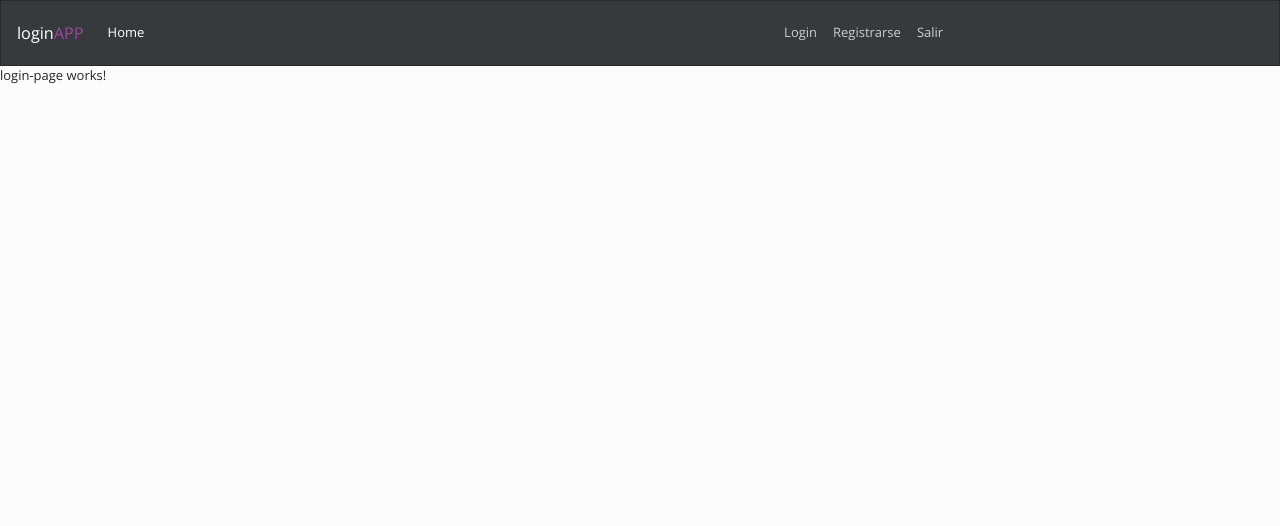
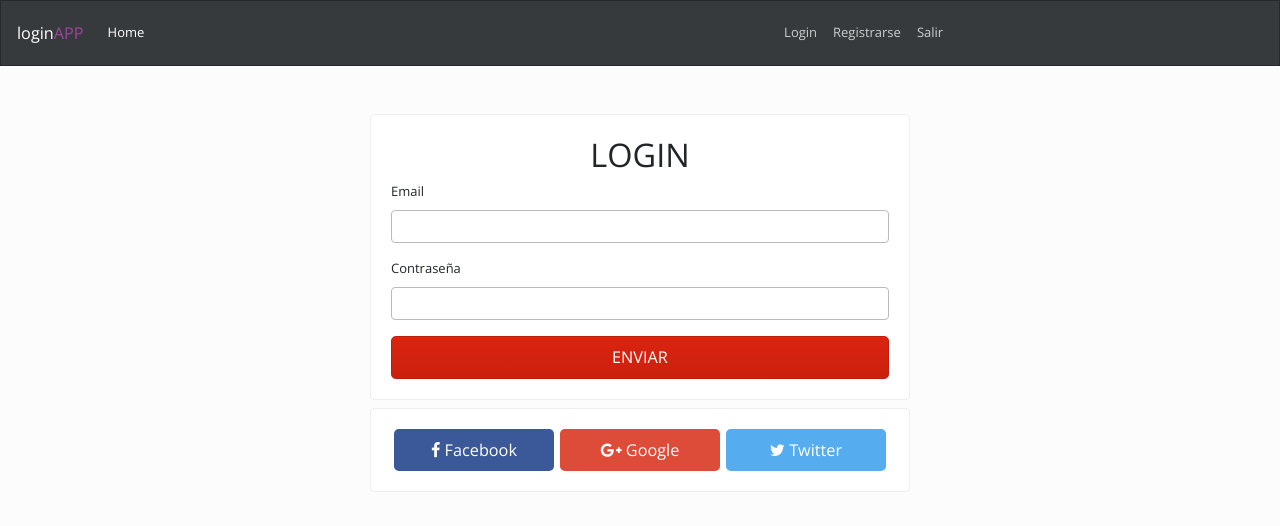
Before and after one commit to awsalcedo/loginapp, an Angular app: page /login in a window 1280 px wide. Shown: the top 526 px of the page. Built offline with nearby package versions, Linux system fonts and the light colour scheme.

Commit message:
Maquetación páginas de Login y de Registro

```diff
--- a/src/app/app.component.html
+++ b/src/app/app.component.html
@@ -1,2 +1,4 @@
 <app-navbar></app-navbar>
-<router-outlet></router-outlet>
+<div class="container">
+  <router-outlet></router-outlet>
+</div>
--- a/src/app/componentes/home-page/home-page.component.html
+++ b/src/app/componentes/home-page/home-page.component.html
@@ -1,3 +1,9 @@
-<p>
-  home-page works!
-</p>
+<div class="jumbotron">
+  <h1 class="display-3">HOME PAGE</h1>
+  <p class="lead">This is a simple hero unit, a simple jumbotron-style component for calling extra attention to featured content or information.</p>
+  <hr class="my-4">
+  <p>It uses utility classes for typography and spacing to space content out within the larger container.</p>
+  <p class="lead">
+    <a class="btn btn-primary btn-lg" href="#" role="button">Learn more</a>
+  </p>
+</div>
--- a/src/app/componentes/login-page/login-page.component.html
+++ b/src/app/componentes/login-page/login-page.component.html
@@ -1,3 +1,31 @@
-<p>
-  login-page works!
-</p>
+<div class="row">
+  <div class="col-md-6 mx-auto mt-5">
+    <div class="card">
+      <div class="card-body">
+        <h1 class="text-center">LOGIN</h1>
+        <form>
+          <div class="form-group">
+            <label for="email">Email</label>
+            <input type="email" name="email" id="email" class="form-control">
+          </div>
+          <div class="form-group">
+            <label for="password">Contraseña</label>
+            <input type="password" name="password" id="password" class="form-control">
+          </div>
+          <input type="text" value="ENVIAR" class="btn btn-primary btn-block btn-lg">
+        </form>
+      </div>
+    </div>
+  </div>
+</div>
+<div class="row">
+  <div class="col-md-6 mx-auto mt-2">
+    <div class="card">
+      <div class="card-body d-flex justify-content-around">
+        <button class="btn btn-lg btn-facebook"><i class="fa fa-facebook"></i> Facebook</button>
+        <button class="btn btn-lg btn-google"><i class="fa fa-google-plus"></i> Google</button>
+        <button class="btn btn-lg btn-twitter"><i class="fa fa-twitter"></i> Twitter</button>
+      </div>
+    </div>
+  </div>
+</div>
--- a/src/app/componentes/login-page/login-page.component.scss
+++ b/src/app/componentes/login-page/login-page.component.scss
@@ -0,0 +1,15 @@
+.btn-facebook, .btn-google, .btn-twitter{
+    width: 32%;
+}
+.btn-facebook{
+    background: #3b5998;
+    color: #fff;
+}
+.btn-google{
+    background: #dd4b39;
+    color: #fff;
+}
+.btn-twitter{
+    background: #55acee;
+    color: #fff;
+}
--- a/src/app/componentes/not-found-page/not-found-page.component.html
+++ b/src/app/componentes/not-found-page/not-found-page.component.html
@@ -1,3 +1,11 @@
-<p>
-  not-found-page works!
-</p>
+<div class="row mt-3">
+  <div class="col-md-6 mx-auto text-center">
+    <div class="card">
+      <h1>Oops!</h1>
+      <h2>404 Página no encontrada</h2>
+      <div class="card-body">
+        <a href="/" class="btn btn-primary btn-lg"><i class="fa fa-home"></i> Ir a la home página</a>
+      </div>
+    </div>
+  </div>
+</div>
--- a/src/app/componentes/privado-page/privado-page.component.html
+++ b/src/app/componentes/privado-page/privado-page.component.html
@@ -1,3 +1,9 @@
-<p>
-  privado-page works!
-</p>
+<div class="jumbotron">
+  <h1 class="display-3">ZONA PRIVADA!</h1>
+  <p class="lead">This is a simple hero unit, a simple jumbotron-style component for calling extra attention to featured content or information.</p>
+  <hr class="my-4">
+  <p>It uses utility classes for typography and spacing to space content out within the larger container.</p>
+  <p class="lead">
+    <a class="btn btn-primary btn-lg" href="#" role="button">Learn more</a>
+  </p>
+</div>
--- a/src/app/componentes/register-page/register-page.component.html
+++ b/src/app/componentes/register-page/register-page.component.html
@@ -1,3 +1,20 @@
-<p>
-  register-page works!
-</p>
+<div class="row">
+    <div class="col-md-6 mx-auto mt-5">
+      <div class="card">
+        <div class="card-body">
+          <h1 class="text-center">REGISTRO</h1>
+          <form>
+            <div class="form-group">
+              <label for="email">Email</label>
+              <input type="email" name="email" id="email" class="form-control">
+            </div>
+            <div class="form-group">
+              <label for="password">Contraseña</label>
+              <input type="password" name="password" id="password" class="form-control">
+            </div>
+            <input type="text" value="ENVIAR" class="btn btn-primary btn-block btn-lg">
+          </form>
+        </div>
+      </div>
+    </div>
+  </div>
```
